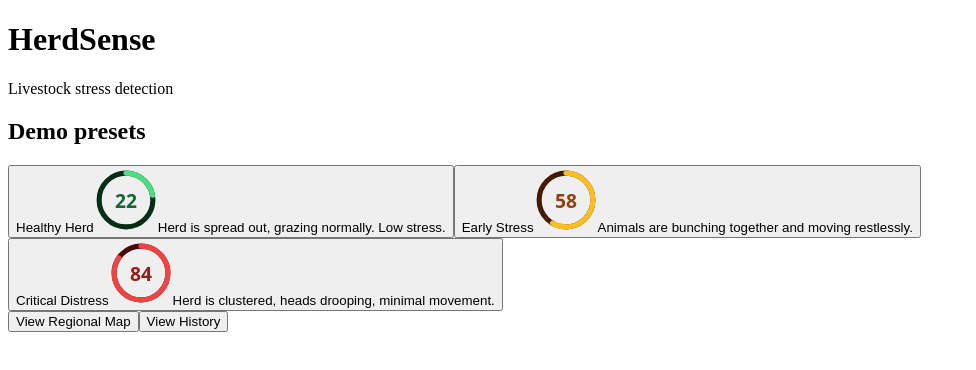
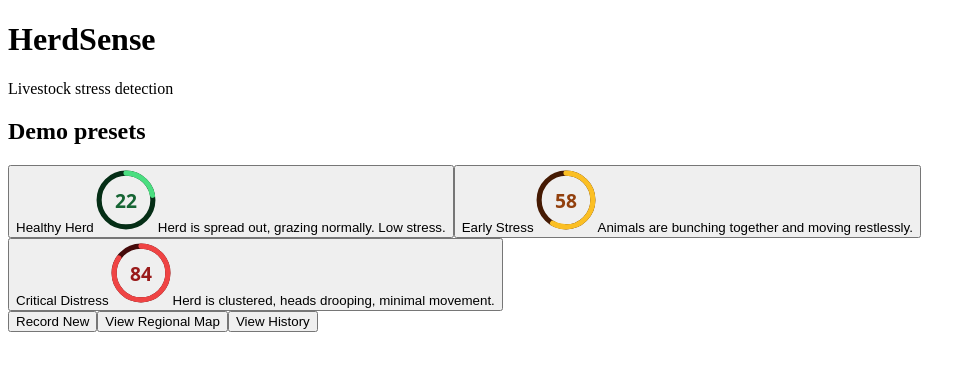
Before and after one commit to Amitk003/HerdSense, a React (Vite) app: page / in a window 1280 px wide. Shown: the top 370 px of the page, without its empty margins (0-976 px from the left). Built offline with nearby package versions, Linux system fonts and the light colour scheme; the HTML template or start-up script is replaced by a standard one.

Commit message:
Add Record New button to HomeScreen

```diff
--- a/src/components/HomeScreen.tsx
+++ b/src/components/HomeScreen.tsx
@@ -80,6 +80,9 @@ export default function HomeScreen({ onPresetSelected, onNavigateMap, onNavigate
       </section>
 
       <nav className="home-nav">
+        <button className="nav-btn nav-btn-primary" onClick={() => alert('Camera recording coming soon')}>
+          Record New
+        </button>
         <button className="nav-btn" onClick={onNavigateMap}>
           View Regional Map
         </button>
```
